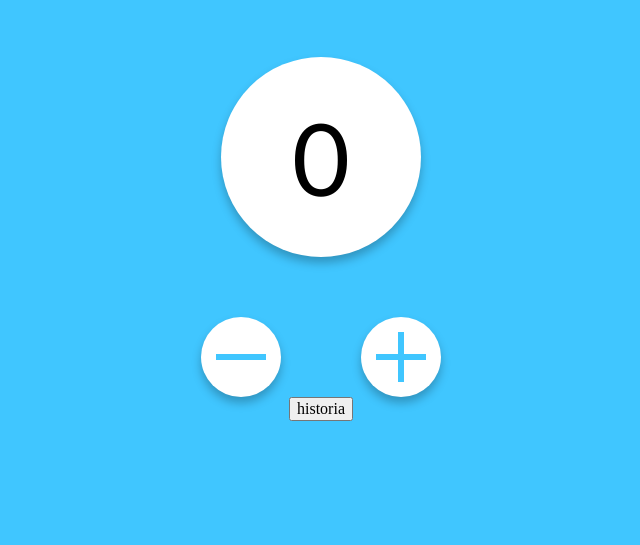
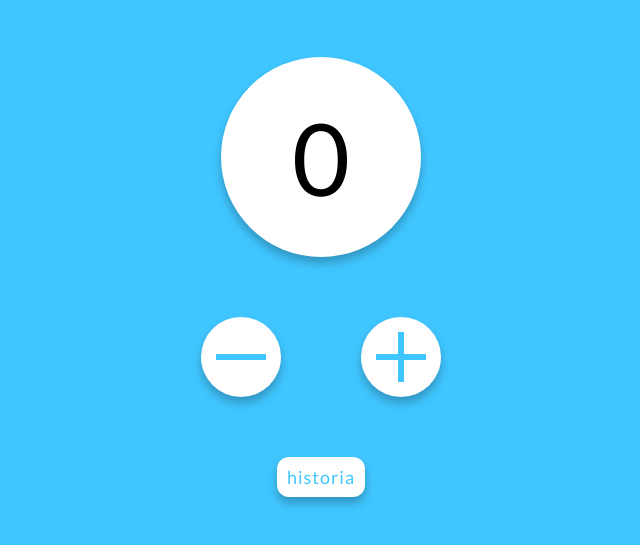
Before and after one commit to karolryska/hydrapp, a website built with webpack: page src/pages/index.html in a window 1280 px wide. Shown: the part 143-688 px from the top of the page, without its empty margins (319-959 px from the left). Built offline with nearby package versions, Linux system fonts and the light colour scheme.

Commit message:
Style history button

```diff
--- a/src/scss/main.scss
+++ b/src/scss/main.scss
@@ -90,6 +90,19 @@
   }
 }
 
+.button-history {
+  margin-top: 60px;
+  font-family: $lato;
+  font-size: 18px;
+  letter-spacing: 1px;
+  color: $blue;
+  border-radius: 12px;
+  border: none;
+  background-color: white;
+  box-shadow: 0px 6px 10px rgba(0, 0, 0, 0.25);
+  padding: 10px;
+}
+
 .history {
   position: absolute;
   top: 0;
```
